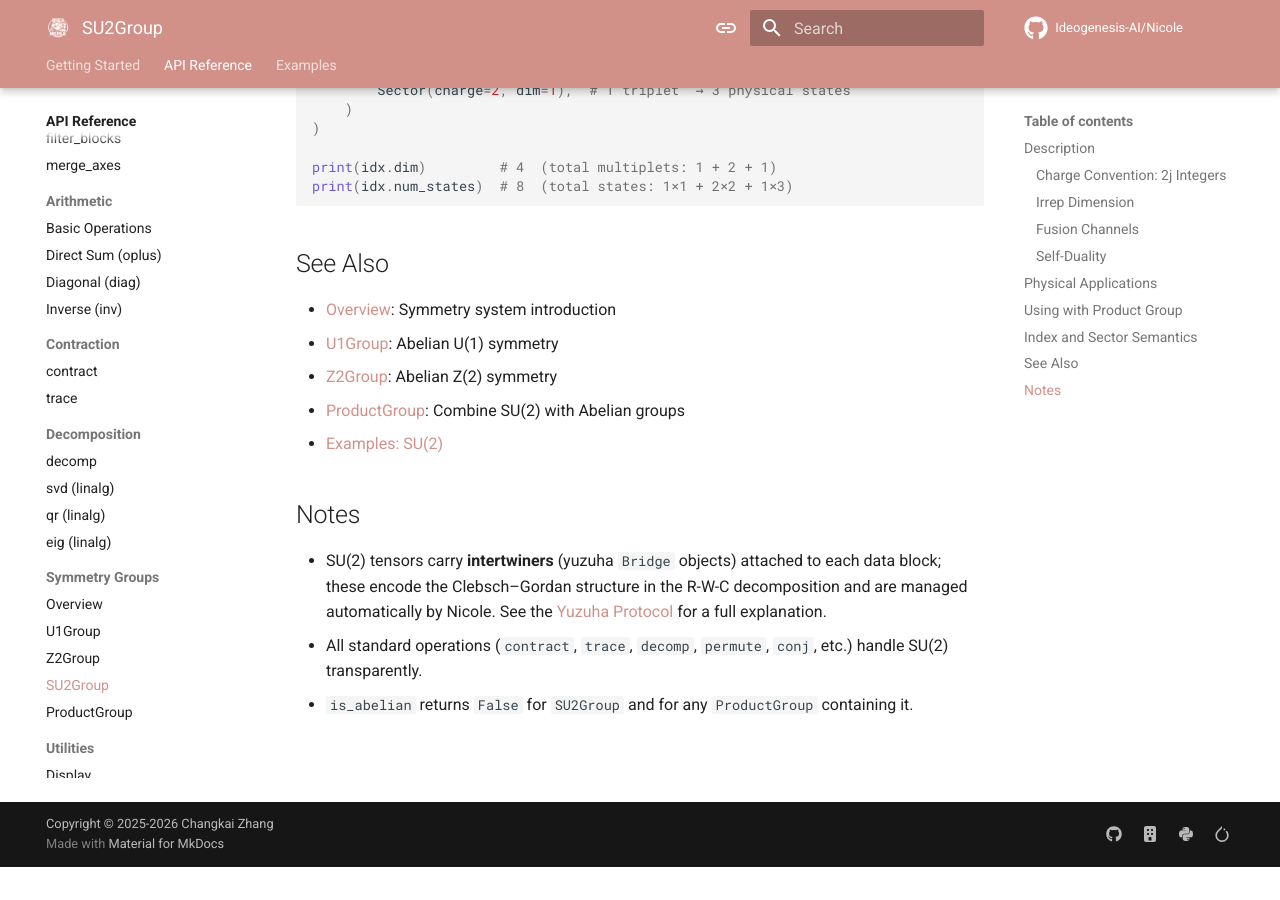
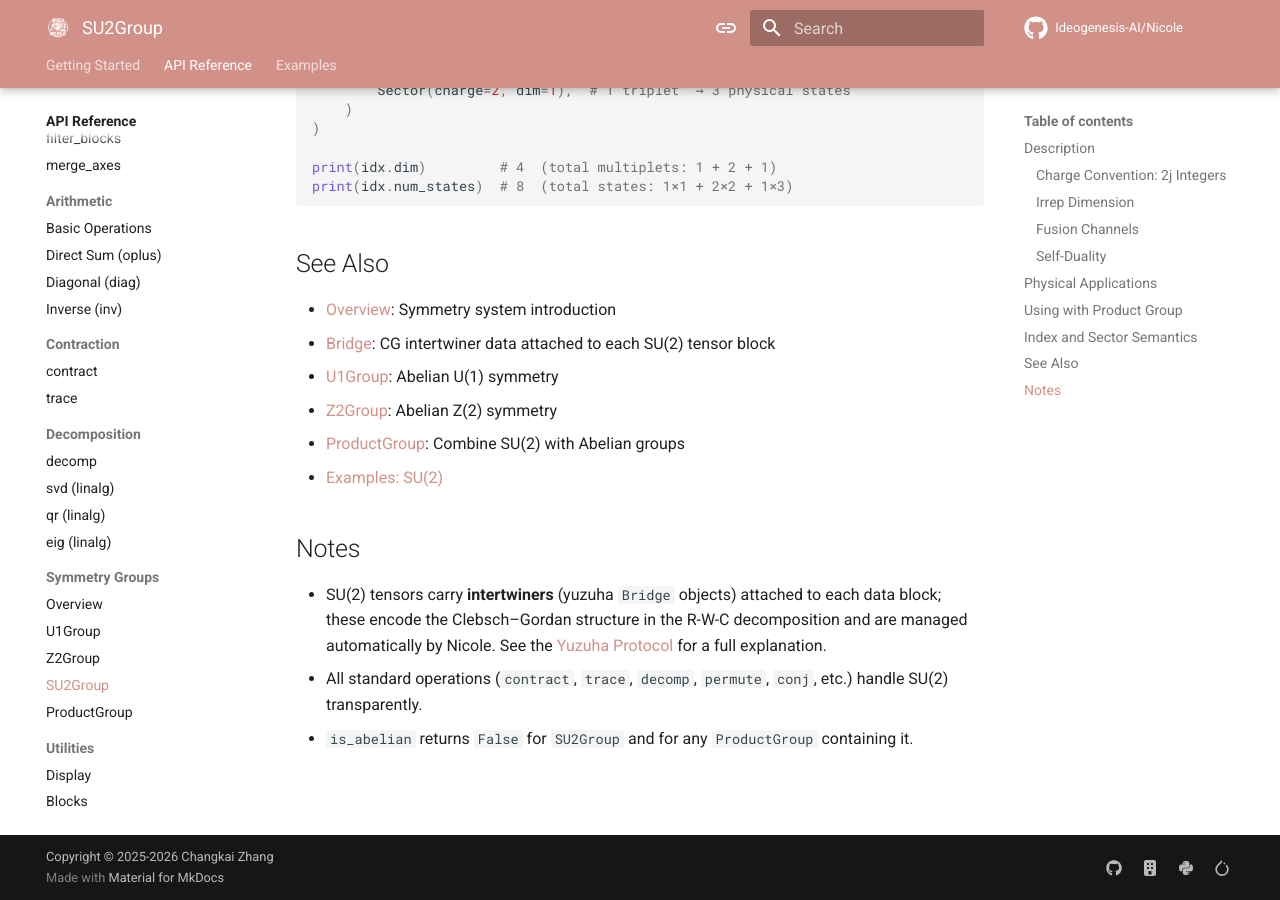
Before and after one commit to Ideogenesis-AI/Nicole, an MkDocs documentation site: the page built from docs/api/symmetry/su2-group.md, in a window 1280 px wide and 900 px high, scrolled down 2692 px. Built offline with MkDocs 1.6.1 and Material for MkDocs 9.7.7, drawn with Linux system fonts in a browser that asks for light colours; comment, search, counter and statistics services are not loaded; the version menu is left out; before the commit the page ends 3559 px from its top, so only the background shows below that.

Commit message:
Update symmetry documentation to include Bridge references
Added links to the Bridge class in the overview and SU(2) group documentation, highlighting its role in storing Clebsch–Gordan intertwiner data for SU(2) tensor blocks. This update aims to improve user navigation and understanding of the Bridge's functionality within the symmetry module.

```diff
--- a/docs/api/symmetry/su2-group.md
+++ b/docs/api/symmetry/su2-group.md
@@ -115,6 +115,7 @@ print(idx.num_states)  # 8  (total states: 1×1 + 2×2 + 1×3)
 ## See Also
 
 - [Overview](overview.md): Symmetry system introduction
+- [Bridge](bridge.md): CG intertwiner data attached to each SU(2) tensor block
 - [U1Group](u1-group.md): Abelian U(1) symmetry
 - [Z2Group](z2-group.md): Abelian Z(2) symmetry
 - [ProductGroup](product-group.md): Combine SU(2) with Abelian groups
```
Also changed, not shown: docs/api/symmetry/overview.md (+1 -0 lines).
